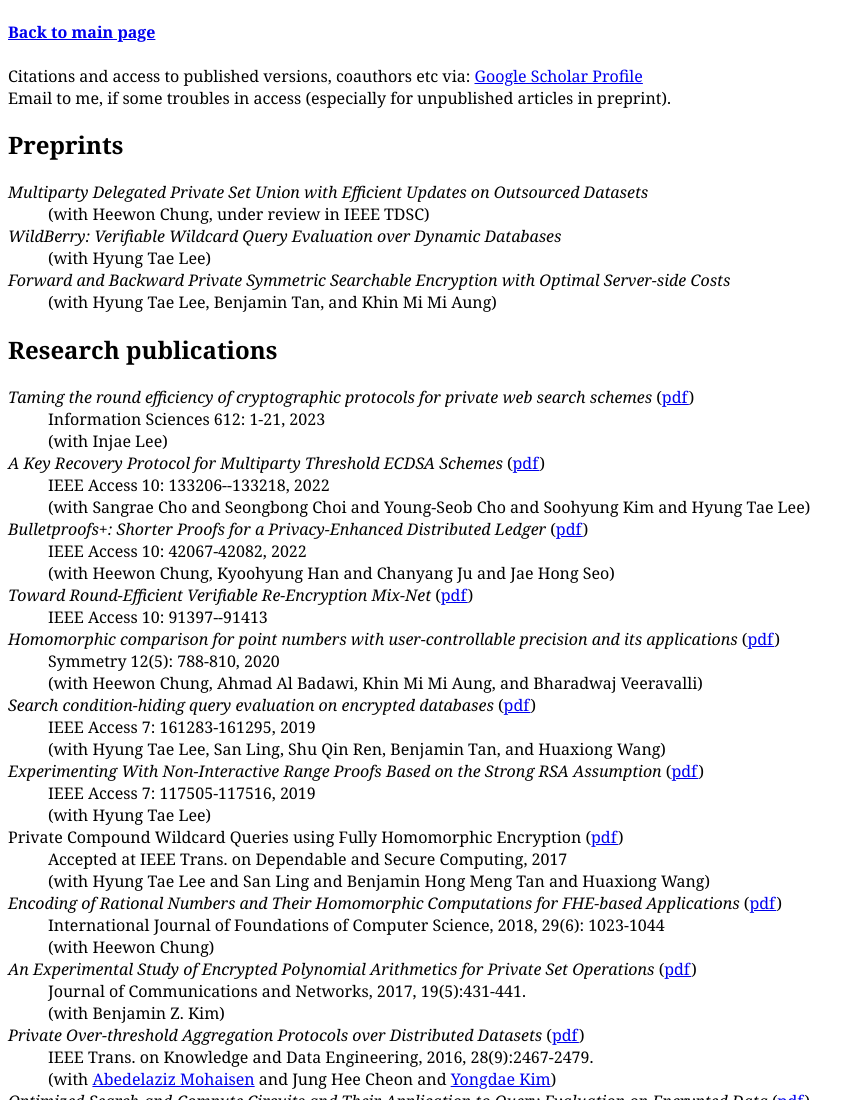
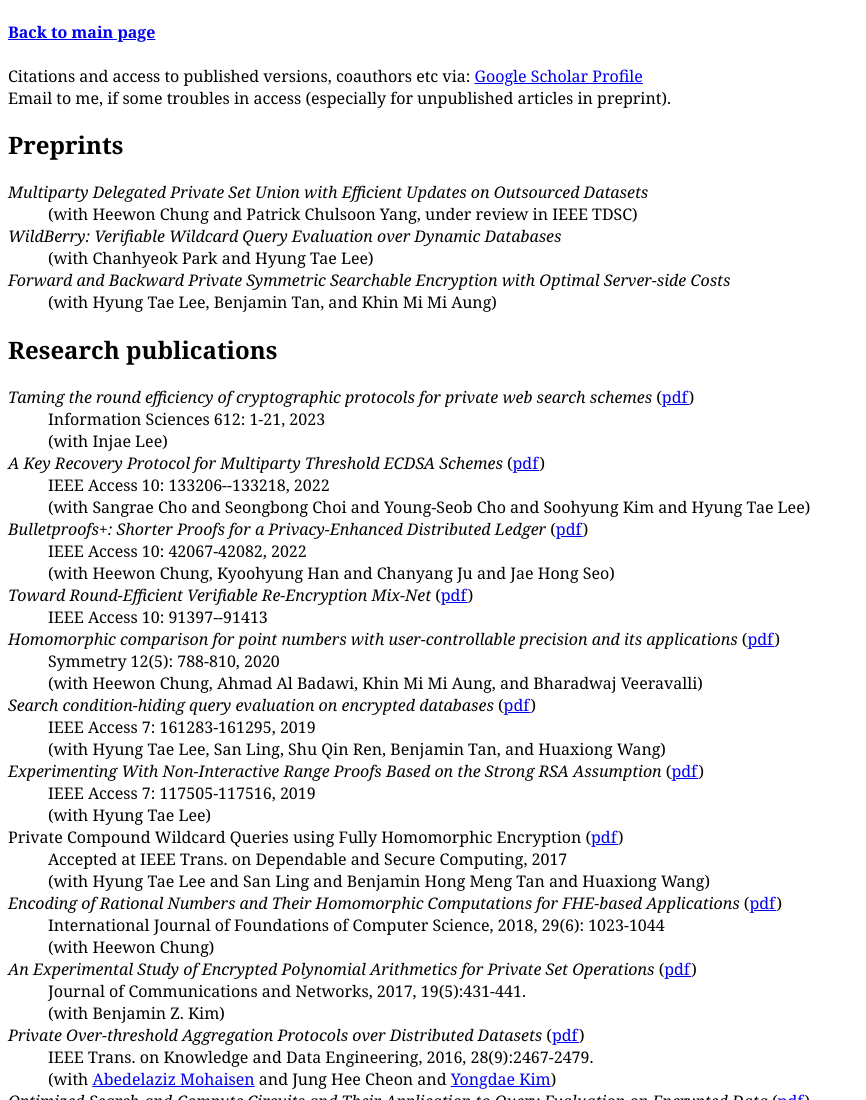
Before and after one commit to msunkim/msunkim.github.io, a plain HTML site: page papers/pub.html in a window 1280 px wide. Shown: the top 1100 px of the page, without its empty margins (0-866 px from the left). Drawn offline with Linux system fonts and the light colour scheme.

Commit message:
Update pub.html

```diff
--- a/papers/pub.html
+++ b/papers/pub.html
@@ -14,10 +14,10 @@
 			<dl>
                 <dt><i>Multiparty Delegated Private Set Union with Efficient Updates on Outsourced Datasets</i> </dt>
 				<!-- <dd>with submission to IEEE TDSC</dd> -->
-                <dd>(with Heewon Chung, under review in IEEE TDSC)</a></dd>
+                <dd>(with Heewon Chung and Patrick Chulsoon Yang, under review in IEEE TDSC)</a></dd>
 
 				<dt><i>WildBerry: Verifiable Wildcard Query Evaluation over Dynamic Databases</i> </dt>
-				<dd>(with Hyung Tae Lee)</dd>
+				<dd>(with Chanhyeok Park and Hyung Tae Lee)</dd>
 
 				<dt><i>Forward and Backward Private Symmetric Searchable Encryption with Optimal Server-side Costs</i> </dt>
 				<dd>(with Hyung Tae Lee, Benjamin  Tan, and Khin Mi Mi Aung)</a></dd>
```
